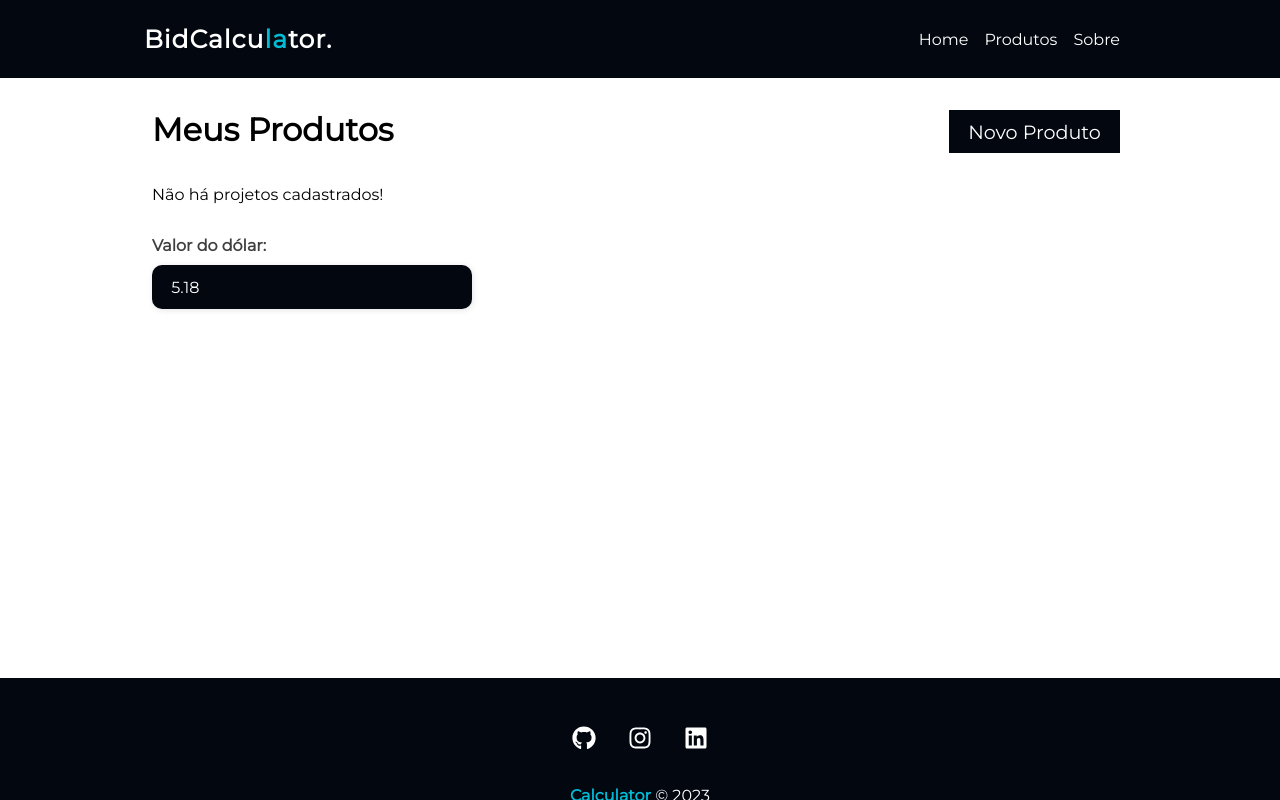
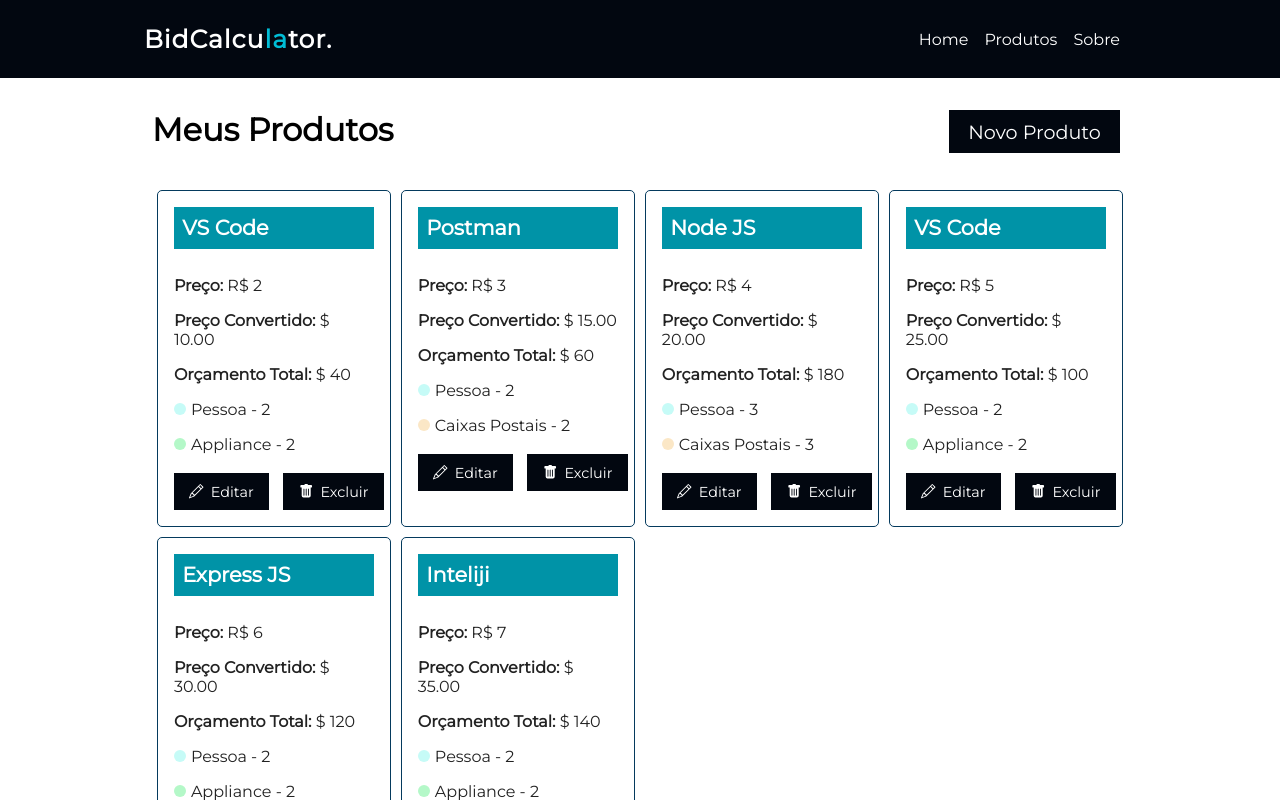
Before and after one commit to SamaraSilvia81/Secret-Password, a React (Vite) app in the folder CalculatorBattossai/: page /projects in a window 1280 px wide. Shown: the top 800 px of the page. Built offline with nearby package versions, Linux system fonts and the light colour scheme; no server answers; data requests are answered from the project's data file.

Commit message:
Updated Data Base and little modifications in code syntax

```diff
--- a/CalculatorBattossai/db.json
+++ b/CalculatorBattossai/db.json
@@ -1,5 +1,137 @@
 {
   "projects": [
+    {
+      "name": "VS Code",
+      "budget": 40,
+      "currency": {
+        "id": "2",
+        "name": "USD"
+      },
+      "price": "2",
+      "dolar": 5,
+      "converted_price": "10.00",
+      "category": {
+        "id": "3",
+        "name": "Appliance"
+      },
+      "quantityCategory": "2",
+      "quantityTime": "2",
+      "time": {
+        "id": "2",
+        "name": "Pessoa"
+      },
+      "id": 1
+    },
+    {
+      "name": "Postman",
+      "budget": 60,
+      "currency": {
+        "id": "2",
+        "name": "USD"
+      },
+      "price": "3",
+      "dolar": 5,
+      "converted_price": "15.00",
+      "category": {
+        "id": "4",
+        "name": "Caixas Postais"
+      },
+      "quantityCategory": "2",
+      "quantityTime": "2",
+      "time": {
+        "id": "2",
+        "name": "Pessoa"
+      },
+      "id": 2
+    },
+    {
+      "name": "Node JS",
+      "budget": 180,
+      "currency": {
+        "id": "2",
+        "name": "USD"
+      },
+      "price": "4",
+      "dolar": 5,
+      "converted_price": "20.00",
+      "category": {
+        "id": "4",
+        "name": "Caixas Postais"
+      },
+      "quantityCategory": "3",
+      "quantityTime": "3",
+      "time": {
+        "id": "2",
+        "name": "Pessoa"
+      },
+      "id": 3
+    },
+    {
+      "name": "VS Code",
+      "budget": 100,
+      "currency": {
+        "id": "2",
+        "name": "USD"
+      },
+      "price": "5",
+      "dolar": 5,
+      "converted_price": "25.00",
+      "category": {
+        "id": "3",
+        "name": "Appliance"
+      },
+      "quantityCategory": "2",
+      "quantityTime": "2",
+      "time": {
+        "id": "2",
+        "name": "Pessoa"
+      },
+      "id": 4
+    },
+    {
+      "name": "Express JS",
+      "budget": 120,
+      "currency": {
+        "id": "2",
+        "name": "USD"
+      },
+      "price": "6",
+      "dolar": 5,
+      "converted_price": "30.00",
+      "category": {
+        "id": "3",
+        "name": "Appliance"
+      },
+      "quantityCategory": "2",
+      "quantityTime": "2",
+      "time": {
+        "id": "2",
+        "name": "Pessoa"
+      },
+      "id": 5
+    },
+    {
+      "name": "Inteliji",
+      "budget": 140,
+      "currency": {
+        "id": "2",
+        "name": "USD"
+      },
+      "price": "7",
+      "dolar": 5,
+      "converted_price": "35.00",
+      "category": {
+        "id": "3",
+        "name": "Appliance"
+      },
+      "quantityCategory": "2",
+      "quantityTime": "2",
+      "time": {
+        "id": "2",
+        "name": "Pessoa"
+      },
+      "id": 6
+    }
   ],
   "categories": [
     {
@@ -43,7 +175,7 @@
     {
       "id": 2,
       "name": "USD",
-      "value": 5.18
+      "value": 5
     }
   ],
   "time": [
--- a/CalculatorBattossai/package.json
+++ b/CalculatorBattossai/package.json
@@ -5,7 +5,7 @@
   "type": "module",
   "scripts": {
     "dev": "vite",
-    "backend": "json-server --watch db.json --port 5000",
+    "backend": "json-server --watch db.json --port 5100",
     "build": "vite build",
     "preview": "vite preview"
   },
--- a/CalculatorBattossai/src/components/pages/NewProject.jsx
+++ b/CalculatorBattossai/src/components/pages/NewProject.jsx
@@ -8,7 +8,7 @@ export function NewProject(){
 
     function createPost(project){
 
-        fetch('http://localhost:5000/projects',{
+        fetch('http://localhost:5100/projects',{
             method: 'POST',
             headers:{
                 'Content-Type':"application/json"
--- a/CalculatorBattossai/src/components/pages/Project.jsx
+++ b/CalculatorBattossai/src/components/pages/Project.jsx
@@ -32,7 +32,7 @@ export function Project(){
     // Chamar o projeto do id
     useEffect(()=> {
         setTimeout(() => {
-            fetch(`http://localhost:5000/projects/${id}`,{
+            fetch(`http://localhost:5100/projects/${id}`,{
             method: 'GET',
             headers: {
                 'Content-Type': 'application/json'
@@ -57,7 +57,7 @@ export function Project(){
         // Só assim ele envia esses dados para rota
         console.log(project)
 
-        fetch(`http://localhost:5000/projects/${project.id}`,{
+        fetch(`http://localhost:5100/projects/${project.id}`,{
             method: 'PATCH', // Alterar só o que foi mudado
             headers:{
                 'Content-Type':"application/json"
--- a/CalculatorBattossai/src/components/pages/Projects.jsx
+++ b/CalculatorBattossai/src/components/pages/Projects.jsx
@@ -33,7 +33,7 @@ export function Projects(){
     // Puxa todos os dados atualizados
     useEffect(() => {
         setTimeout(() => {
-            fetch("http://localhost:5000/projects",{
+            fetch("http://localhost:5100/projects",{
                 method: 'GET',
                 headers:{
                     'Content-Type':"application/json"
@@ -62,7 +62,7 @@ export function Projects(){
 
     // Atualiza a moeda a partir do valor do input
     useEffect(() => {
-        fetch("http://localhost:5000/currencies/2")
+        fetch("http://localhost:5100/currencies/2")
         .then(res => res.json())
         .then(data => {
             setDollar(data.value);
@@ -71,31 +71,10 @@ export function Projects(){
         .catch(e => console.log(e));
     }, [dollar]);
 
-    // Percorre cada projeto com USD como moeda e muda o preço e o orçamento
-   /*const updateProjects = () => {
-
-        if (projects.length > 0) {
-            projects.forEach(project => {
-              fetch(`http://localhost:5000/projects/${project.id}`, {
-                method: 'PATCH',
-                headers: { 'Content-Type': 'application/json' },
-                body: JSON.stringify({
-                    converted_price: project.converted_price,
-                    dolar: dollar,
-                    budget: project.converted_price * project.quantityCategory * project.quantityTime
-                })
-              })
-                .then(res => res.json())
-                .then(data => console.log(data))
-                .catch(err => console.log(err));
-            });
-          }
-    }*/
-
    useEffect(() => {
     if (projects.length > 0) {
         projects.forEach(project => {
-          fetch(`http://localhost:5000/projects/${project.id}`, {
+          fetch(`http://localhost:5100/projects/${project.id}`, {
             method: 'PATCH',
             headers: { 'Content-Type': 'application/json' },
             body: JSON.stringify({
@@ -116,7 +95,7 @@ export function Projects(){
         const newValue = parseFloat(e.target.value);
         setDollar(newValue);
 
-        fetch("http://localhost:5000/currencies/2", {
+        fetch("http://localhost:5100/currencies/2", {
             method: "PATCH",
             headers: {
             "Content-Type": "application/json"
@@ -137,13 +116,11 @@ export function Projects(){
             );
         })
         .catch(e => console.log(e));
-
-       // updateProjects()
     };
 
      // Método para remover o projeto  + fecth
      const removeProject = (id) => {
-        fetch(`http://localhost:5000/projects/${id}`,{
+        fetch(`http://localhost:5100/projects/${id}`,{
             method: 'DELETE',
             headers: {
                 'Content-Type':'application/json'
--- a/CalculatorBattossai/src/components/project/ProjectForm.jsx
+++ b/CalculatorBattossai/src/components/project/ProjectForm.jsx
@@ -53,7 +53,7 @@ export function ProjectForm({btnText, handleSubmit, projectData}){
 
   // Requisição de API para buscar as categorias
   useEffect(() => {
-      fetch("http://localhost:5000/categories",{
+      fetch("http://localhost:5100/categories",{
       method: 'GET',
       headers:{
           'Content-Type':"application/json"
@@ -68,7 +68,7 @@ export function ProjectForm({btnText, handleSubmit, projectData}){
 
   // Requisição de API para buscar as moedas
   useEffect(() => {
-    fetch('http://localhost:5000/currencies', {
+    fetch('http://localhost:5100/currencies', {
         method: 'GET',
         headers: {
         'Content-Type': 'application/json',
@@ -83,7 +83,7 @@ export function ProjectForm({btnText, handleSubmit, projectData}){
 
   // Requisição de API para buscar o período
   useEffect(() => {
-    fetch('http://localhost:5000/time', {
+    fetch('http://localhost:5100/time', {
         method: 'GET',
         headers: {
         'Content-Type': 'application/json',
```
